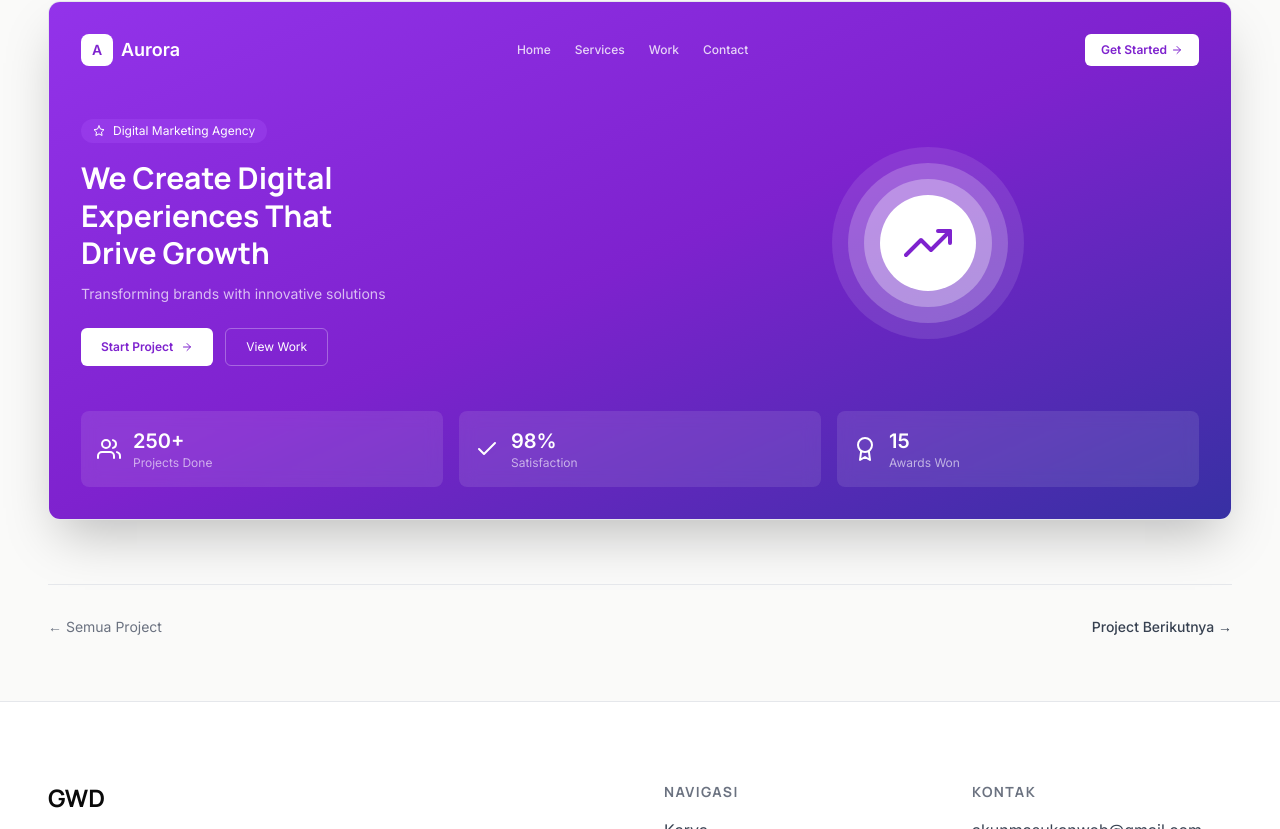
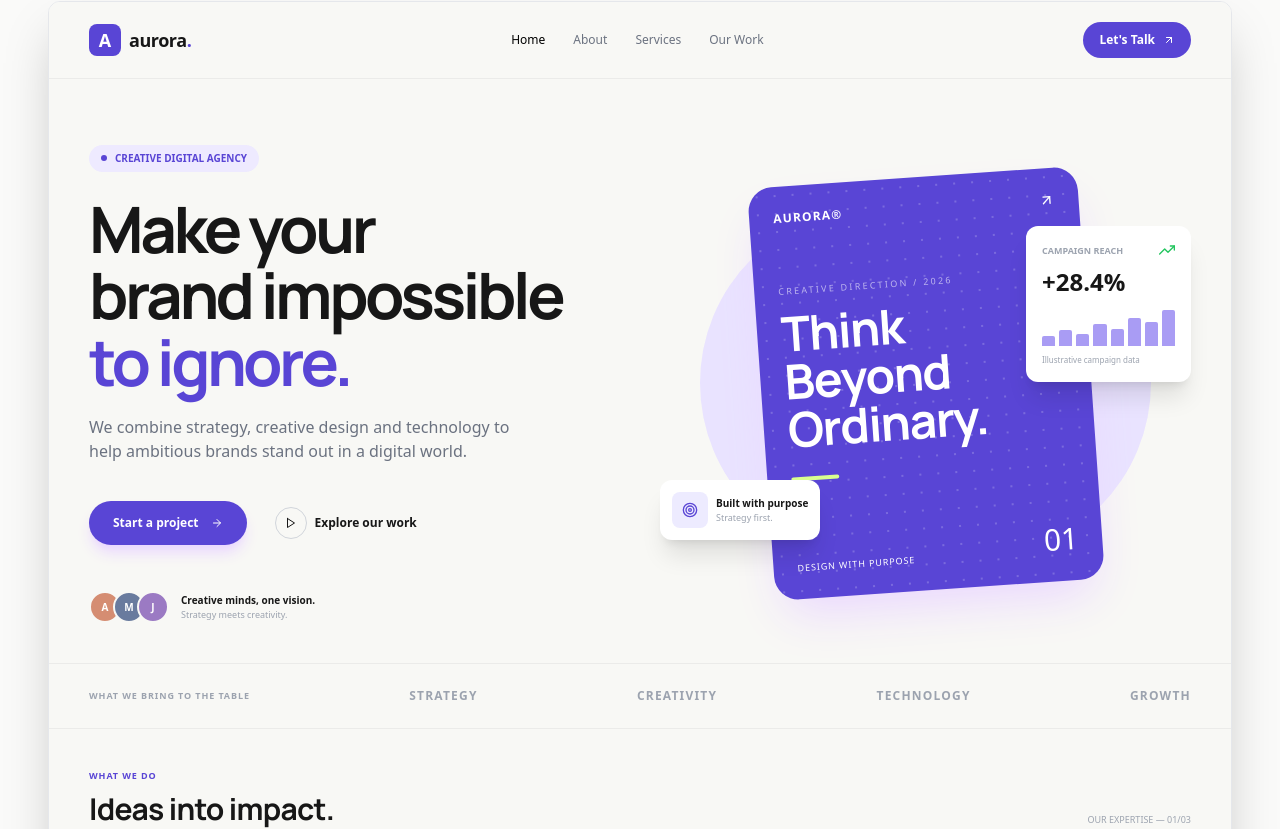
Before and after one commit to Galvinal-227/gwd-studio, a React (Vite) app: page /project/2 in a window 1280 px wide. Shown: the part 411-1240 px from the top of the page. Built offline with nearby package versions, Linux system fonts and the light colour scheme.

Commit message:
Update AuroraMockup.jsx

```diff
--- a/src/components/mockups/AuroraMockup.jsx
+++ b/src/components/mockups/AuroraMockup.jsx
@@ -1,86 +1,232 @@
-import { FiArrowRight, FiCheck, FiStar, FiTrendingUp, FiUsers, FiAward } from 'react-icons/fi';
+
+import {
+  FiArrowRight,
+  FiArrowUpRight,
+  FiPlay,
+  FiTrendingUp,
+  FiTarget,
+  FiLayers,
+  FiCheck,
+  FiMenu,
+  FiPlus,
+} from 'react-icons/fi';
 
 const AuroraMockup = () => {
+  const services = [
+    { number: '01', name: 'Brand Strategy', desc: 'Build a brand people remember.' },
+    { number: '02', name: 'Digital Experience', desc: 'Create meaningful interactions.' },
+    { number: '03', name: 'Growth Marketing', desc: 'Turn attention into results.' },
+  ];
+
   return (
-    <div className="w-full h-full bg-gradient-to-br from-purple-600 via-purple-700 to-indigo-800 p-8 flex flex-col overflow-hidden">
-      {/* Navbar */}
-      <div className="flex justify-between items-center mb-8">
+    <div className="w-full min-h-full bg-[#f8f8f5] text-[#171717] font-sans overflow-hidden">
+
+      {/* NAVBAR */}
+      <nav className="flex items-center justify-between px-5 md:px-10 py-5 border-b border-black/5">
         <div className="flex items-center gap-2">
-          <div className="w-8 h-8 bg-white rounded-lg flex items-center justify-center">
-            <span className="text-purple-700 font-bold text-sm">A</span>
+          <div className="w-8 h-8 rounded-lg bg-[#5945d5] flex items-center justify-center">
+            <span className="text-white font-bold text-lg">A</span>
           </div>
-          <span className="text-white font-bold text-lg">Aurora</span>
+          <span className="font-bold text-lg tracking-tight">aurora<span className="text-[#5945d5]">.</span></span>
         </div>
-        <div className="hidden md:flex gap-6">
-          <span className="text-white/80 text-xs font-medium cursor-pointer hover:text-white">Home</span>
-          <span className="text-white/80 text-xs font-medium cursor-pointer hover:text-white">Services</span>
-          <span className="text-white/80 text-xs font-medium cursor-pointer hover:text-white">Work</span>
-          <span className="text-white/80 text-xs font-medium cursor-pointer hover:text-white">Contact</span>
+
+        <div className="hidden md:flex items-center gap-7 text-xs font-medium text-gray-500">
+          <span className="text-black">Home</span>
+          <span>About</span>
+          <span>Services</span>
+          <span>Our Work</span>
         </div>
-        <div className="px-4 py-2 bg-white rounded-md flex items-center gap-1 cursor-pointer hover:bg-purple-100">
-          <span className="text-purple-700 text-xs font-semibold">Get Started</span>
-          <FiArrowRight className="w-3 h-3 text-purple-700" />
-        </div>
-      </div>
 
-      {/* Hero */}
-      <div className="flex-1 flex items-center gap-8">
-        <div className="flex-1">
-          <div className="inline-flex items-center gap-2 px-3 py-1 bg-purple-500/30 rounded-full mb-4">
-            <FiStar className="w-3 h-3 text-white" />
-            <span className="text-white text-xs">Digital Marketing Agency</span>
-          </div>
-          <h2 className="text-white font-bold text-3xl leading-tight mb-3">
-            We Create Digital<br />Experiences That<br />Drive Growth
-          </h2>
-          <p className="text-white/70 text-sm mb-6">
-            Transforming brands with innovative solutions
-          </p>
-          <div className="flex gap-3">
-            <div className="px-5 py-2.5 bg-white rounded-md flex items-center gap-2 cursor-pointer hover:bg-purple-100">
-              <span className="text-purple-700 text-xs font-semibold">Start Project</span>
-              <FiArrowRight className="w-3 h-3 text-purple-700" />
+        <button className="bg-[#5945d5] text-white px-4 py-2.5 rounded-full text-xs font-semibold flex items-center gap-2">
+          Let's Talk <FiArrowUpRight />
+        </button>
+      </nav>
+
+      {/* HERO */}
+      <section className="px-5 md:px-10 pt-12 md:pt-16 pb-10">
+        <div className="grid lg:grid-cols-2 gap-10 items-center">
+
+          <div>
+            <div className="inline-flex items-center gap-2 bg-[#eeeaff] text-[#5945d5] px-3 py-1.5 rounded-full text-[10px] font-semibold mb-6">
+              <span className="w-1.5 h-1.5 bg-[#5945d5] rounded-full" />
+              CREATIVE DIGITAL AGENCY
             </div>
-            <div className="px-5 py-2.5 border border-white/30 rounded-md flex items-center gap-2 cursor-pointer hover:bg-white/10">
-              <span className="text-white text-xs">View Work</span>
+
+            <h1 className="text-[clamp(2.5rem,5vw,4.5rem)] font-bold leading-[1.04] tracking-[-0.055em]">
+              Make your
+              <br />
+              brand impossible
+              <br />
+              <span className="text-[#5945d5]">to ignore.</span>
+            </h1>
+
+            <p className="mt-5 text-sm md:text-base leading-relaxed text-gray-500 max-w-md">
+              We combine strategy, creative design and technology
+              to help ambitious brands stand out in a digital world.
+            </p>
+
+            <div className="flex flex-wrap items-center gap-3 mt-8">
+              <button className="bg-[#5945d5] text-white px-6 py-3.5 rounded-full text-xs font-semibold flex items-center gap-3 shadow-lg shadow-purple-200">
+                Start a project <FiArrowRight />
+              </button>
+
+              <button className="flex items-center gap-2 text-xs font-semibold px-4 py-3">
+                <span className="w-8 h-8 rounded-full border border-gray-300 flex items-center justify-center">
+                  <FiPlay className="w-3 h-3" />
+                </span>
+                Explore our work
+              </button>
+            </div>
+
+            <div className="flex items-center gap-3 mt-10">
+              <div className="flex -space-x-2">
+                {['A', 'M', 'J'].map((letter, i) => (
+                  <div
+                    key={letter}
+                    className={`w-8 h-8 rounded-full border-2 border-[#f8f8f5] flex items-center justify-center text-[10px] font-bold text-white ${
+                      ['bg-[#d58d72]', 'bg-[#697b9e]', 'bg-[#9b7ac3]'][i]
+                    }`}
+                  >
+                    {letter}
+                  </div>
+                ))}
+              </div>
+              <div>
+                <p className="text-[10px] font-bold">Creative minds, one vision.</p>
+                <p className="text-[9px] text-gray-400">Strategy meets creativity.</p>
+              </div>
             </div>
           </div>
-        </div>
-        <div className="hidden lg:flex flex-1 justify-center">
-          <div className="w-48 h-48 bg-white/10 rounded-full relative flex items-center justify-center">
-            <div className="absolute inset-4 bg-white/20 rounded-full"></div>
-            <div className="absolute inset-8 bg-white/30 rounded-full"></div>
-            <div className="absolute inset-12 bg-white rounded-full flex items-center justify-center">
-              <FiTrendingUp className="w-12 h-12 text-purple-700" />
+
+          {/* VISUAL COMPOSITION */}
+          <div className="relative min-h-[340px] md:min-h-[400px] flex items-center justify-center">
+
+            <div className="absolute w-[85%] aspect-square max-h-[350px] rounded-full bg-[#e9e3ff]" />
+
+            <div className="relative z-10 w-[78%] max-w-[330px] aspect-[4/5] bg-[#5945d5] rounded-[24px] overflow-hidden shadow-2xl shadow-purple-200 rotate-[-4deg]">
+
+              <div className="absolute inset-0 opacity-20"
+                style={{
+                  backgroundImage: 'radial-gradient(#fff 1px, transparent 1px)',
+                  backgroundSize: '18px 18px'
+                }}
+              />
+
+              <div className="relative h-full p-6 flex flex-col justify-between">
+                <div className="flex justify-between items-center text-white">
+                  <span className="text-xs font-bold tracking-widest">AURORA®</span>
+                  <FiArrowUpRight />
+                </div>
+
+                <div>
+                  <p className="text-white/60 text-[9px] tracking-[0.25em] mb-3">
+                    CREATIVE DIRECTION / 2026
+                  </p>
+                  <h2 className="text-white text-4xl md:text-5xl font-bold tracking-tight leading-[0.95]">
+                    Think
+                    <br />
+                    Beyond
+                    <br />
+                    Ordinary.
+                  </h2>
+                  <div className="mt-6 w-12 h-1 bg-[#d9ff8f] rounded-full" />
+                </div>
+
+                <div className="flex justify-between items-end text-white">
+                  <span className="text-[9px] tracking-widest">DESIGN WITH PURPOSE</span>
+                  <span className="text-3xl font-light">01</span>
+                </div>
+              </div>
             </div>
+
+            {/* FLOATING CARD */}
+            <div className="absolute z-20 right-0 top-[12%] bg-white p-4 rounded-xl shadow-xl w-[135px] md:w-[165px]">
+              <div className="flex justify-between items-center">
+                <span className="text-[9px] text-gray-400 font-semibold">CAMPAIGN REACH</span>
+                <FiTrendingUp className="text-green-500" />
+              </div>
+              <p className="text-2xl font-bold mt-2">+28.4%</p>
+              <div className="flex items-end gap-1 h-10 mt-2">
+                {[25, 40, 32, 55, 43, 70, 60, 90].map((height, i) => (
+                  <div
+                    key={i}
+                    className="flex-1 bg-[#a99cf4] rounded-t-sm"
+                    style={{ height: `${height}%` }}
+                  />
+                ))}
+              </div>
+              <p className="text-[8px] text-gray-400 mt-2">Illustrative campaign data</p>
+            </div>
+
+            {/* FLOATING BADGE */}
+            <div className="absolute z-20 left-0 bottom-[12%] bg-white rounded-xl shadow-xl p-3 flex items-center gap-2">
+              <div className="w-9 h-9 bg-[#edebff] text-[#5945d5] rounded-lg flex items-center justify-center">
+                <FiTarget />
+              </div>
+              <div>
+                <p className="text-[10px] font-bold">Built with purpose</p>
+                <p className="text-[9px] text-gray-400">Strategy first.</p>
+              </div>
+            </div>
+
           </div>
         </div>
-      </div>
+      </section>
 
-      {/* Stats */}
-      <div className="grid grid-cols-3 gap-4 mt-6">
-        <div className="bg-white/10 backdrop-blur rounded-lg p-4 flex items-center gap-3">
-          <FiUsers className="w-6 h-6 text-white" />
+      {/* TRUST STRIP */}
+      <section className="border-y border-black/5 px-5 md:px-10 py-6">
+        <div className="flex flex-wrap justify-between items-center gap-5">
+          <p className="text-[9px] text-gray-400 tracking-widest font-semibold">
+            WHAT WE BRING TO THE TABLE
+          </p>
+          {['STRATEGY', 'CREATIVITY', 'TECHNOLOGY', 'GROWTH'].map((item) => (
+            <span key={item} className="text-[10px] md:text-xs font-bold tracking-widest text-gray-400">
+              {item}
+            </span>
+          ))}
+        </div>
+      </section>
+
+      {/* SERVICES */}
+      <section className="px-5 md:px-10 py-10">
+        <div className="flex justify-between items-end mb-6">
           <div>
-            <p className="text-white font-bold text-xl">250+</p>
-            <p className="text-white/60 text-xs">Projects Done</p>
+            <p className="text-[9px] text-[#5945d5] font-bold tracking-widest mb-2">
+              WHAT WE DO
+            </p>
+            <h2 className="text-2xl md:text-3xl font-bold tracking-tight">
+              Ideas into impact.
+            </h2>
           </div>
+          <span className="text-[9px] text-gray-400 hidden sm:block">
+            OUR EXPERTISE — 01/03
+          </span>
         </div>
-        <div className="bg-white/10 backdrop-blur rounded-lg p-4 flex items-center gap-3">
-          <FiCheck className="w-6 h-6 text-white" />
-          <div>
-            <p className="text-white font-bold text-xl">98%</p>
-            <p className="text-white/60 text-xs">Satisfaction</p>
-          </div>
+
+        <div className="grid md:grid-cols-3 gap-3">
+          {services.map((service, index) => (
+            <div
+              key={service.number}
+              className="group bg-white border border-black/5 rounded-xl p-5 hover:border-[#5945d5]/40 transition-colors"
+            >
+              <div className="flex justify-between items-center mb-8">
+                <span className="text-xs text-gray-400">{service.number}</span>
+                <FiArrowUpRight className="text-gray-400 group-hover:text-[#5945d5]" />
+              </div>
+              <h3 className="font-bold text-sm mb-2">{service.name}</h3>
+              <p className="text-[10px] text-gray-400 leading-relaxed">{service.desc}</p>
+            </div>
+          ))}
         </div>
-        <div className="bg-white/10 backdrop-blur rounded-lg p-4 flex items-center gap-3">
-          <FiAward className="w-6 h-6 text-white" />
-          <div>
-            <p className="text-white font-bold text-xl">15</p>
-            <p className="text-white/60 text-xs">Awards Won</p>
-          </div>
-        </div>
-      </div>
+      </section>
+
+      {/* FOOTER */}
+      <footer className="px-5 md:px-10 py-5 bg-[#171522] text-white flex justify-between items-center">
+        <span className="text-xs font-bold tracking-widest">AURORA®</span>
+        <span className="text-[9px] text-white/40">CREATIVE DIGITAL STUDIO — 2026</span>
+        <FiArrowUpRight className="text-white/60" />
+      </footer>
+
     </div>
   );
 };
```
